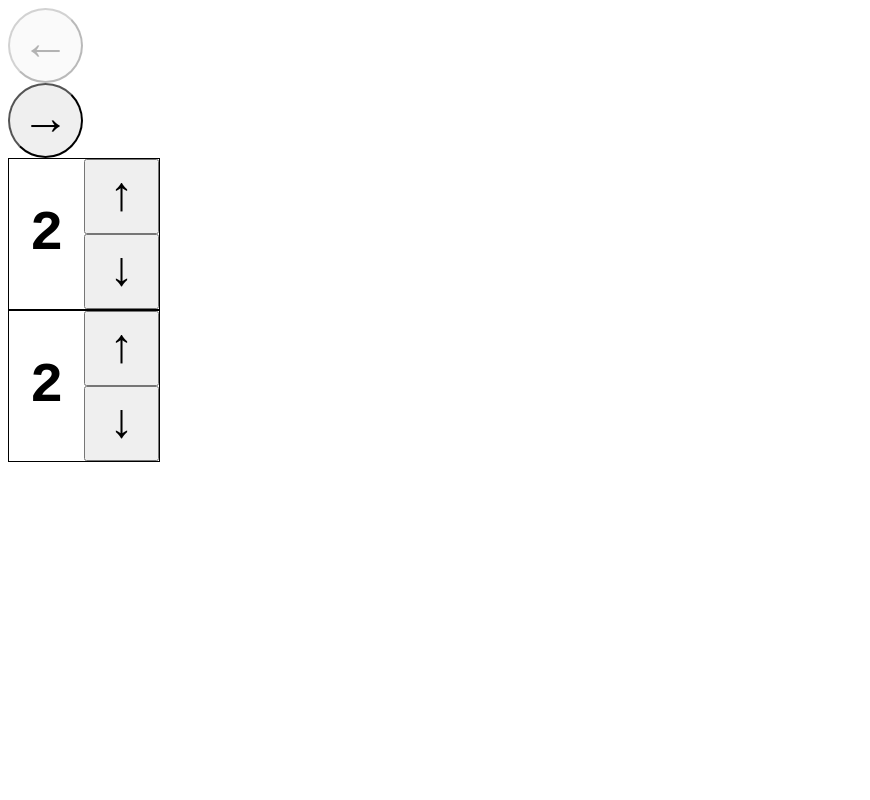
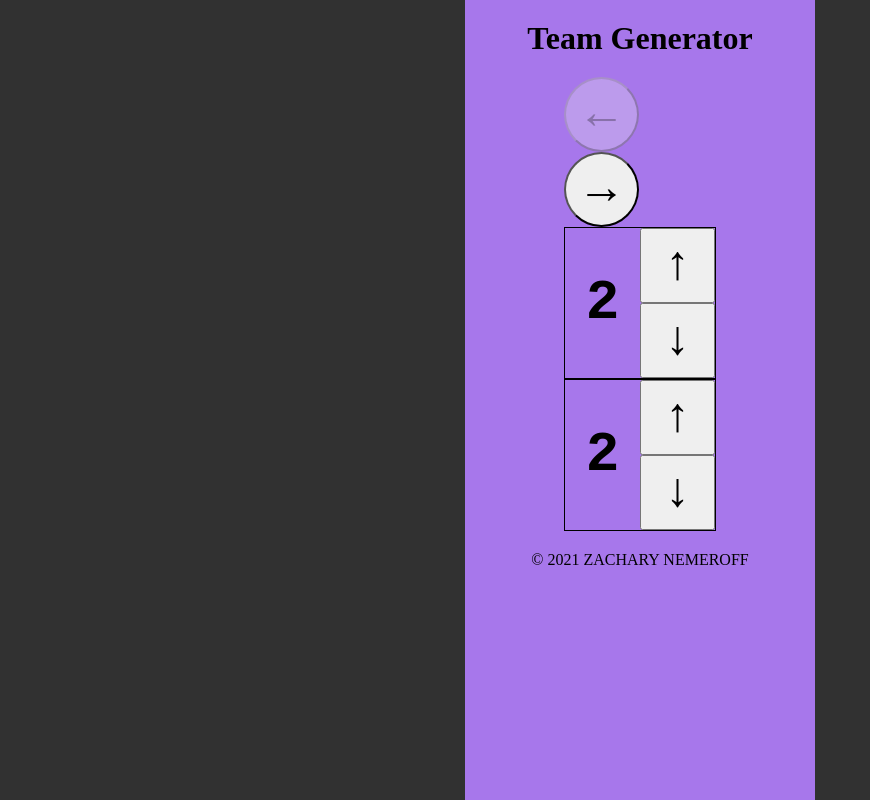
Before and after one commit to ZaneMeroff/team_gen, a Vue app: page / in a window 1280 px wide. Shown: the whole page, without its empty margins (0-870 px from the left). Built offline with nearby package versions, Linux system fonts and the light colour scheme.

Commit message:
Add style to App.vue

```diff
--- a/src/App.vue
+++ b/src/App.vue
@@ -1,8 +1,60 @@
 <template>
-  <router-view />
+  <div class="app-perimeter-container">
+    <div class="app-inner-container">
+      <h1 class="app-title">Team Generator</h1>
+      <router-view />
+      <p class="copywrite-text">&#xa9 2021 zachary nemeroff</p>
+    </div>
+  </div>
 </template>
 
 <style>
+
+  * {
+    margin: 0px;
+    padding: 0px;
+  }
+
+  .app-perimeter-container {
+    height: 100vh;
+    background-color: #313131;
+    display: flex;
+    justify-content: center;
+  }
+
+  .app-inner-container {
+    width: 350px;
+    height: 100vh;
+    background-color: #A777EB;
+    display: flex;
+    flex-direction: column;
+    align-items: center;
+  }
+
+  .app-title {
+    margin: 20px;
+  }
+
+  .copywrite-text {
+    text-transform: uppercase;
+    margin: 20px;
+  }
+
+  .nav-btn-container {
+    border: 2px solid red;
+    display: flex;
+    justify-content: space-between;
+    width: 250px;
+  }
+
+  .err-msg {
+    height: 30px;
+    width: 300px;
+    border: 2px solid yellow;
+    display: flex;
+    align-items: center;
+    justify-content: center;
+  }
 
   .router-link {
     text-decoration: none;
```
